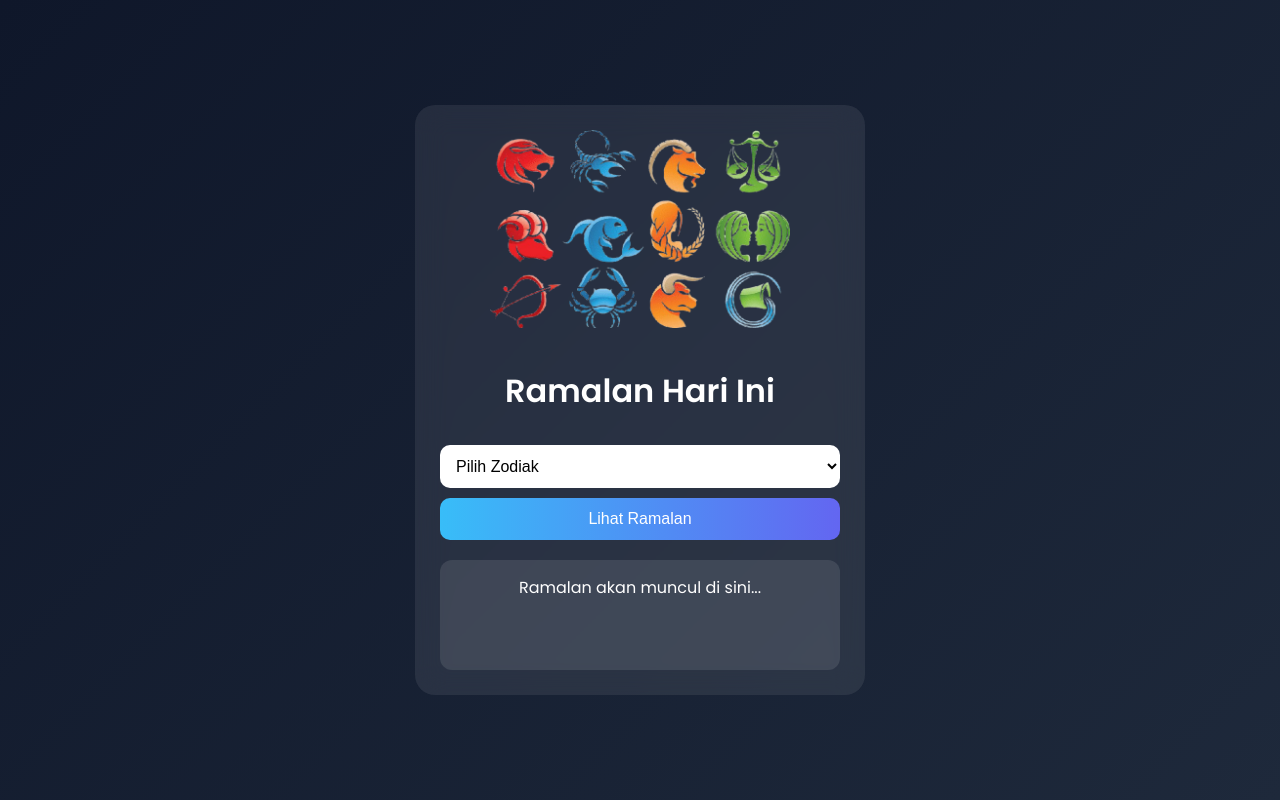
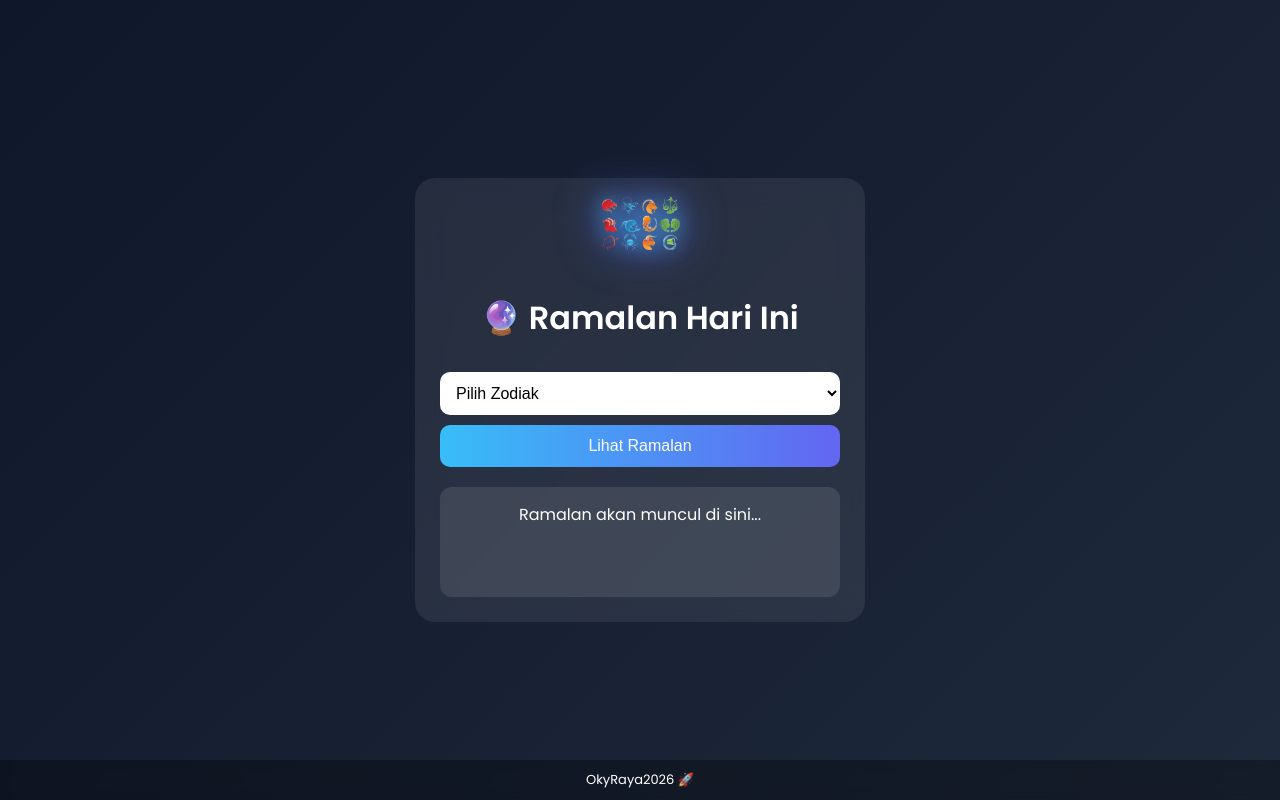
Before and after one commit to okyraya-hue/Ramalan-Zodiak, a plain HTML site: page index.html in a window 1280 px wide. Drawn offline with Linux system fonts and the light colour scheme.

Commit message:
Update index.html

```diff
--- a/index.html
+++ b/index.html
@@ -17,8 +17,10 @@ body{
   justify-content:center;
   align-items:center;
   height:100vh;
+  flex-direction:column;
 }
 
+/* CONTAINER */
 .container{
   width:90%;
   max-width:400px;
@@ -29,16 +31,27 @@ body{
   text-align:center;
 }
 
-/* LOGO */
+/* LOGO GLOW + FLOAT */
 .logo{
-  width:300px;
+  width:80px;
   margin-bottom:10px;
+  animation: float 3s ease-in-out infinite;
+  filter: drop-shadow(0 0 10px #38bdf8)
+          drop-shadow(0 0 20px #6366f1);
+}
+
+/* ANIMASI */
+@keyframes float{
+  0%{transform:translateY(0px);}
+  50%{transform:translateY(-8px);}
+  100%{transform:translateY(0px);}
 }
 
 h1{
   margin-bottom:20px;
 }
 
+/* FORM */
 select, button{
   width:100%;
   padding:12px;
@@ -64,12 +77,25 @@ button:hover{
   transform:scale(1.05);
 }
 
+/* HASIL */
 .result{
   margin-top:20px;
   padding:15px;
   border-radius:12px;
   background:rgba(255,255,255,0.1);
   min-height:80px;
+}
+
+/* FOOTER */
+footer{
+  position:fixed;
+  bottom:0;
+  width:100%;
+  text-align:center;
+  padding:10px;
+  font-size:13px;
+  background:rgba(0,0,0,0.3);
+  backdrop-filter:blur(5px);
 }
 </style>
 </head>
@@ -81,7 +107,7 @@ button:hover{
   <!-- LOGO -->
   <img src="logo.png" alt="Logo" class="logo">
 
-  <h1>Ramalan Hari Ini</h1>
+  <h1>🔮 Ramalan Hari Ini</h1>
 
   <select id="zodiak">
     <option value="">Pilih Zodiak</option>
@@ -103,6 +129,10 @@ button:hover{
 
   <div class="result" id="hasil">Ramalan akan muncul di sini...</div>
 </div>
+
+<footer>
+  OkyRaya2026 🚀
+</footer>
 
 <script>
 const dataRamalan = {
```
